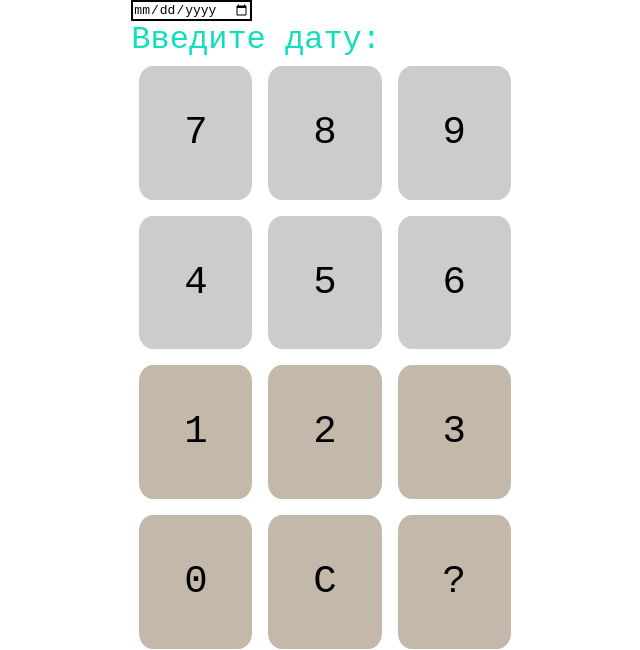
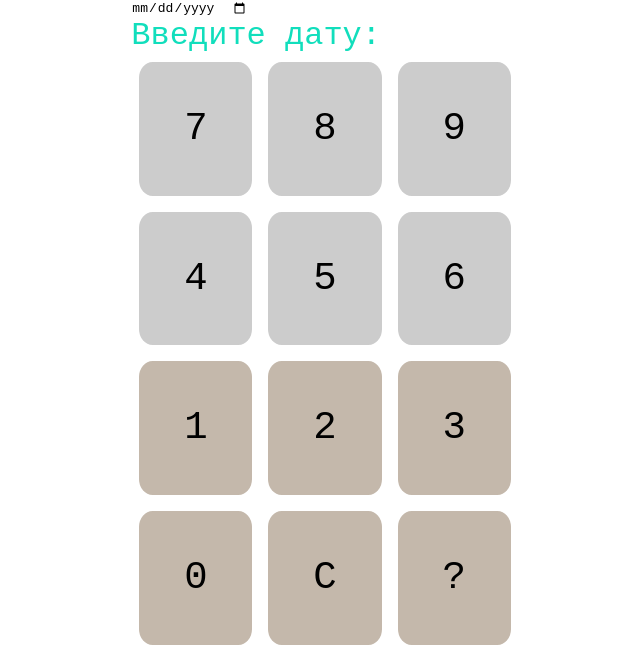
Before and after one commit to i5anin/telegram-web-app, a plain HTML site: page index.html in a window 1280 px wide. Shown: the top 650 px of the page, without its empty margins (315-955 px from the left). Drawn offline with Linux system fonts and the light colour scheme; grey boxes are pictures that could not be loaded.

Commit message:
Revert "Update index.html"
This reverts commit c3e9d7e73736515918b4b6f22e1e3ef0626ed048.

```diff
--- a/index.html
+++ b/index.html
@@ -11,7 +11,7 @@
     <body>
         <div class="container">
 
-            <input type="date" style="border: 2px solid black;">
+            <input type="date">
             <h1 class="color">Введите дату: </h1>
             <h2 class="color" id="view"></h2>
 
```
